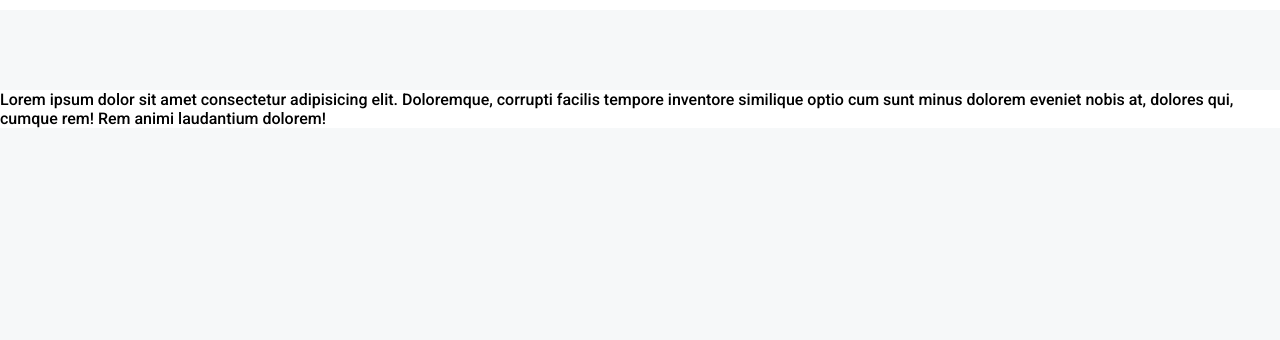
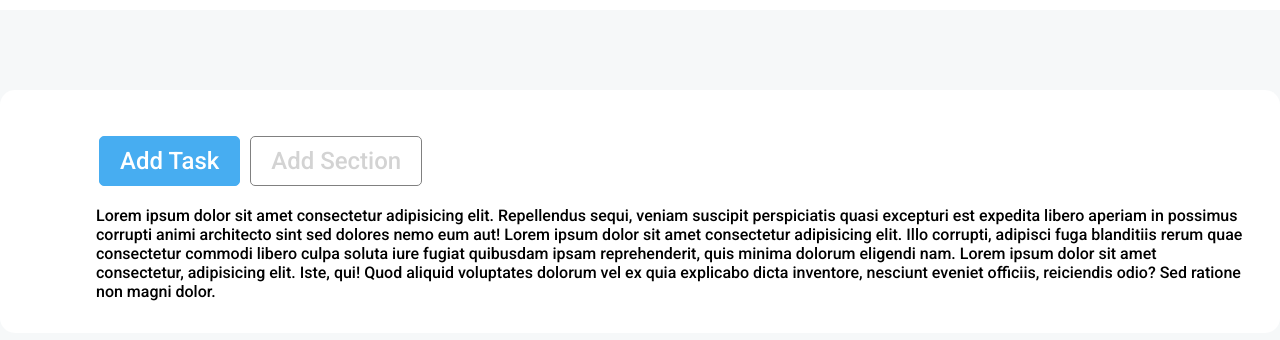
Before and after one commit to alessandroNessi/html-css-toboolist, a plain HTML site: page index.html in a window 1280 px wide. Shown: the part 150-490 px from the top of the page. Drawn offline with Linux system fonts and the light colour scheme.

Commit message:
added buttons

```diff
--- a/css/style.css
+++ b/css/style.css
@@ -25,11 +25,27 @@
 /* /HEADER LAYOUT */
 /* _________________________________________________________________________________________________________________________________ */
 /* MAIN LAYOUT */
-main{
+.container{
     margin: 5em 1em;
     margin-left: auto;
     margin-right: auto;
     max-width: 1300px;
+    border-radius: 15px;
+    padding: 1em 2em 2em 6em;
+}
+button{
+    font-size: 1.5em;
+    color: lightgrey;
+    border: grey solid 1px;
+    border-radius: 5px;
+    margin: 30px 3px 20px;
+    padding: 10px 20px;
+    background-color: inherit;
+}
+button.selected{
+    background-color:rgb(71,173,241) ;
+    color: white;
+    border-color: rgb(71,173,241);
 }
 /* /MAIN LAYOUT */
 /* _________________________________________________________________________________________________________________________________ */
--- a/index.html
+++ b/index.html
@@ -24,8 +24,16 @@
         <!-- / HEADER -->
 
         <!-- MAIN -->
-        <main class="white_background">
-            Lorem ipsum dolor sit amet consectetur adipisicing elit. Doloremque, corrupti facilis tempore inventore similique optio cum sunt minus dolorem eveniet nobis at, dolores qui, cumque rem! Rem animi laudantium dolorem!
+        <main class="container white_background">
+            <div class="buttons white_background">
+                <button class="selected">Add Task</button>
+                <button>Add Section</button>
+            </div>
+            <div class="white_background">
+                Lorem ipsum dolor sit amet consectetur adipisicing elit. Repellendus sequi, veniam suscipit perspiciatis quasi excepturi est expedita libero aperiam in possimus corrupti animi architecto sint sed dolores nemo eum aut!
+                Lorem ipsum dolor sit amet consectetur adipisicing elit. Illo corrupti, adipisci fuga blanditiis rerum quae consectetur commodi libero culpa soluta iure fugiat quibusdam ipsam reprehenderit, quis minima dolorum eligendi nam.
+                Lorem ipsum dolor sit amet consectetur, adipisicing elit. Iste, qui! Quod aliquid voluptates dolorum vel ex quia explicabo dicta inventore, nesciunt eveniet officiis, reiciendis odio? Sed ratione non magni dolor.
+            </div>
         </main>
         <!-- /MAIN -->
 
```
